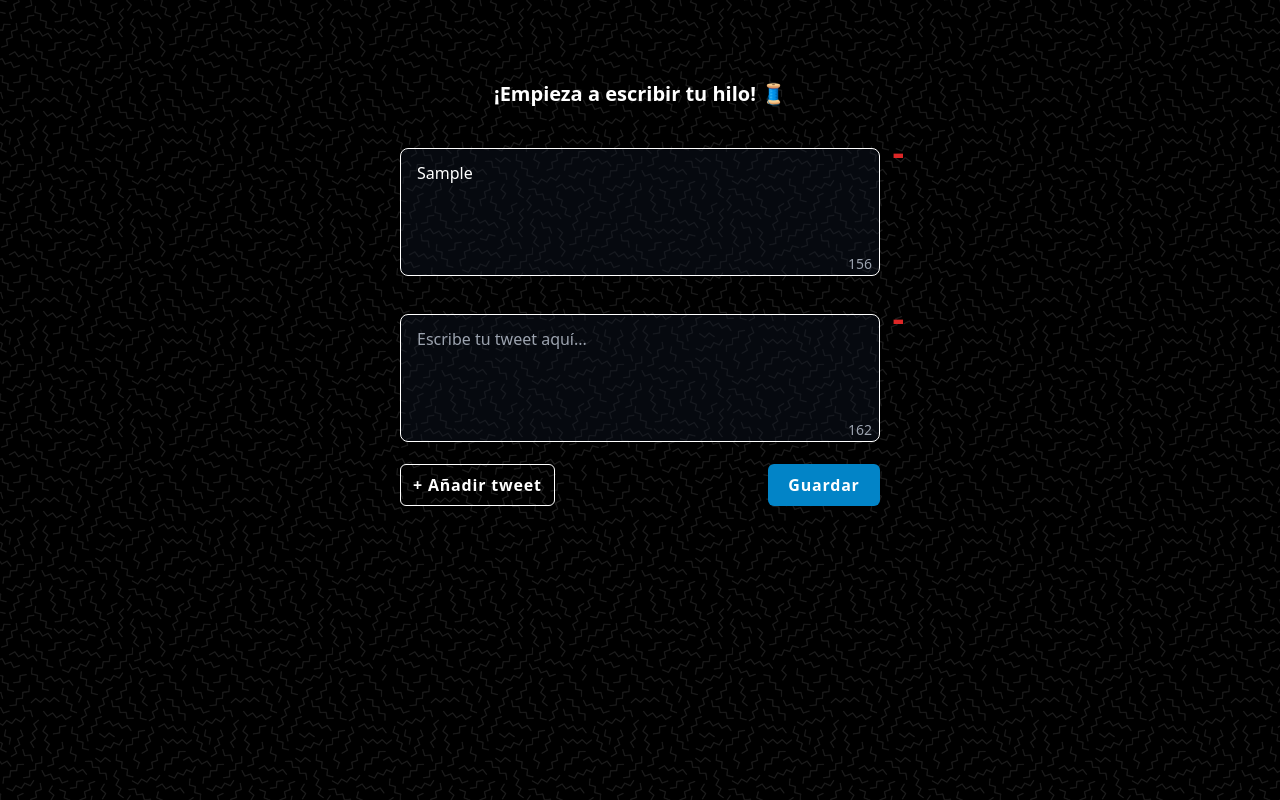
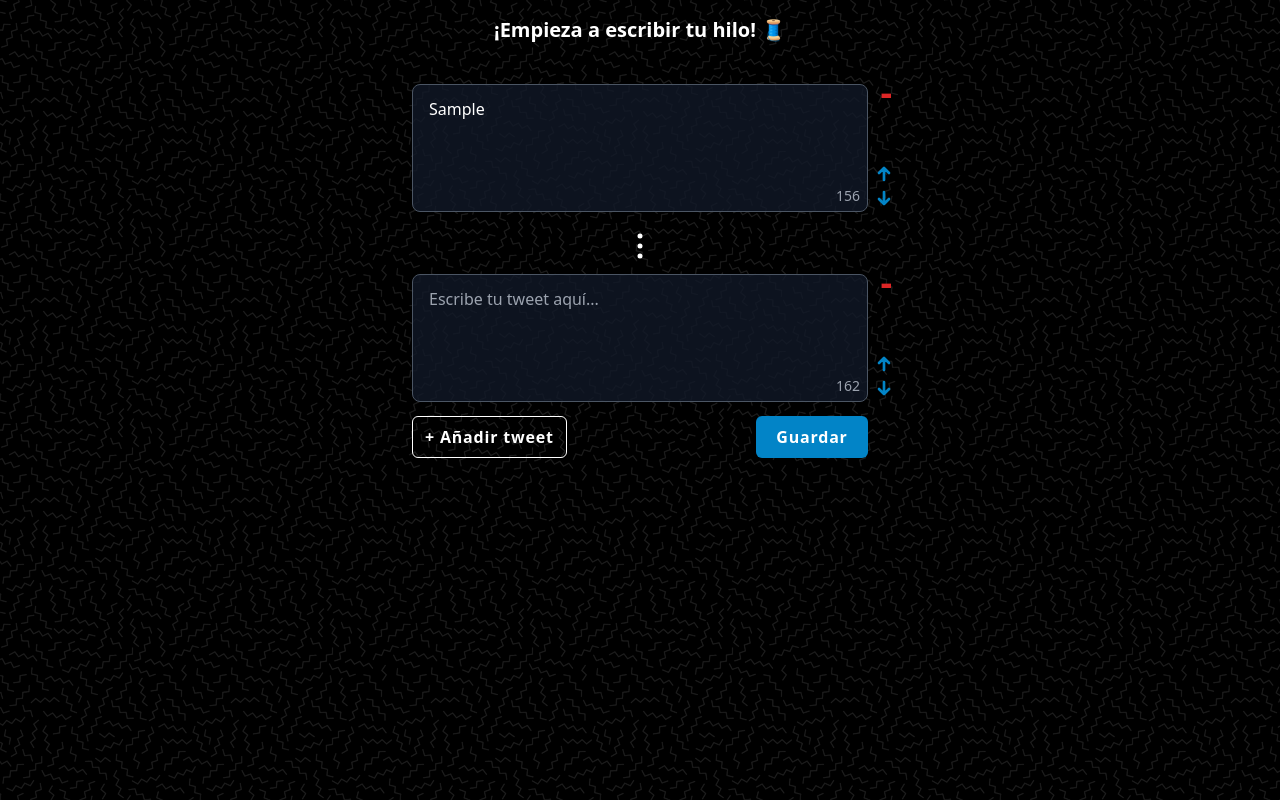
Before and after one commit to jsnzrdz/threaddy, a React (Vite) app: page / in a window 1280 px wide. Both pictures are taken after typing "Sample" into the empty fields and a click on the button "+ Añadir tweet". Built offline with nearby package versions, Linux system fonts and the light colour scheme.

Commit message:
Añadiendo iconos y flechas de ordenación

```diff
--- a/src/components/ThreadEditor.tsx
+++ b/src/components/ThreadEditor.tsx
@@ -36,13 +36,14 @@ export default function ThreadEditor() {
     };
 
     return (
-        <div className="min-w-0 w-[30rem] my-16 mx-4 md:mx-0 flex flex-col gap-4">
+        <div className="min-w-0 w-[30rem] mx-4 md:mx-0 flex flex-col gap-4">
             <h2 className="text-xl font-semibold text-center">¡Empieza a escribir tu hilo! 🧵</h2>
 
-            <ol className="mt-6 flex flex-col gap-4">
+            <ol className="mt-6 flex flex-col gap-2 mx-3">
                 {
                     tweets.map((tweet, index) =>
-                        <li key={tweet.threadPosition}>
+                        <>
+                            <li key={tweet.threadPosition} >
 
                                 <TweetEditor
                                     tweet={tweet}
@@ -50,8 +51,17 @@ export default function ThreadEditor() {
                                     onUpdateContent={updateTweetContent}
                                     onDeleteTweet={deleteTweet}
                                 />
-
-                            <div className="mt-4">
+                            </li>
+                            {
+                                // Mostrar flecha de unión de tweets
+                                index < tweets.length - 1 && index !== tweets.length - 1 ?
+                                    <div className="flex justify-center">
+                                        <svg xmlns="http://www.w3.org/2000/svg" fill="none" viewBox="0 0 24 24" stroke-width="1.5" stroke="currentColor" className="size-10">
+                                            <path stroke-linecap="round" stroke-linejoin="round" d="M12 6.75a.75.75 0 1 1 0-1.5.75.75 0 0 1 0 1.5ZM12 12.75a.75.75 0 1 1 0-1.5.75.75 0 0 1 0 1.5ZM12 18.75a.75.75 0 1 1 0-1.5.75.75 0 0 1 0 1.5Z" />
+                                        </svg>
+                                    </div>
+                                    : ""
+                            }
                             {
                                 // Mostrar el botón de añadir si es el último tweet
                                 index === tweets.length - 1 &&
@@ -70,8 +80,8 @@ export default function ThreadEditor() {
                                     </button>
                                 </div>
                             }
-                            </div>
-                        </li>
+                        </>
+
                     )
                 }
             </ol>
--- a/src/components/TweetEditor.tsx
+++ b/src/components/TweetEditor.tsx
@@ -33,27 +33,41 @@ export default function TweetEditor({ tweet, isTheOnlyTweet, onUpdateContent, on
     }, [tweet.textContent]);
 
     return (
-        <div className="flex-grow min-w-0 max-w-lg animate-in fade-in duration-1000">
+        <div className="flex-grow min-w-0 max-w-lg">
 
             <div className="relative">
                 <textarea
-                    className="py-3 px-4 h-32 w-full bg-gray-900/40 text-white border border-white rounded-lg resize-none"
+                    className="py-3 px-4 h-32 w-full bg-gray-900/80 border border-gray-600 rounded-lg resize-none"
                     value={currentTextContent}
                     placeholder="Escribe tu tweet aquí..."
                     onChange={(e) => updateTextContentState(e.target.value)}
                 />
-                <div className="absolute right-2 bottom-2 text-sm text-gray-400">
+                <div className="absolute right-2 bottom-3 text-sm text-gray-400">
                     {getAvailableChars(currentTextContent)}
                 </div>
                 {
                     isTheOnlyTweet ?
                         "" :
-                        <div
-                            className="absolute -right-6 -top-4 font-bold text-4xl text-red-600 cursor-pointer"
-                            onClick={() => onDeleteTweet(tweet.threadPosition)}
-                        >
-                            -
+                        <div>
+                            <div className="flex flex-col gap-2 absolute -right-6 bottom-3 cursor-pointer text-sky-600">
+                                <svg xmlns="http://www.w3.org/2000/svg" fill="none" viewBox="0 0 24 24" strokeWidth="1.5" stroke="currentColor" className="size-4">
+                                    <path strokeLinecap="round" strokeLinejoin="round" d="M4.5 10.5 12 3m0 0 7.5 7.5M12 3v18" strokeWidth={4} />
+                                </svg>
+
+                                <svg xmlns="http://www.w3.org/2000/svg" fill="none" viewBox="0 0 24 24" strokeWidth="1.5" stroke="currentColor" className="size-4">
+                                    <path strokeLinecap="round" strokeLinejoin="round" d="M19.5 13.5 12 21m0 0-7.5-7.5M12 21V3" strokeWidth={4} />
+                                </svg>
+
+
+                            </div>
+                            <div
+                                className="absolute -right-6 -top-3 font-bold text-4xl text-red-600 cursor-pointer"
+                                onClick={() => onDeleteTweet(tweet.threadPosition)}
+                            >
+                                -
+                            </div>
                         </div>
+
 
                 }
             </div>
```
Lines whose indentation alone changed are shown as unchanged.
